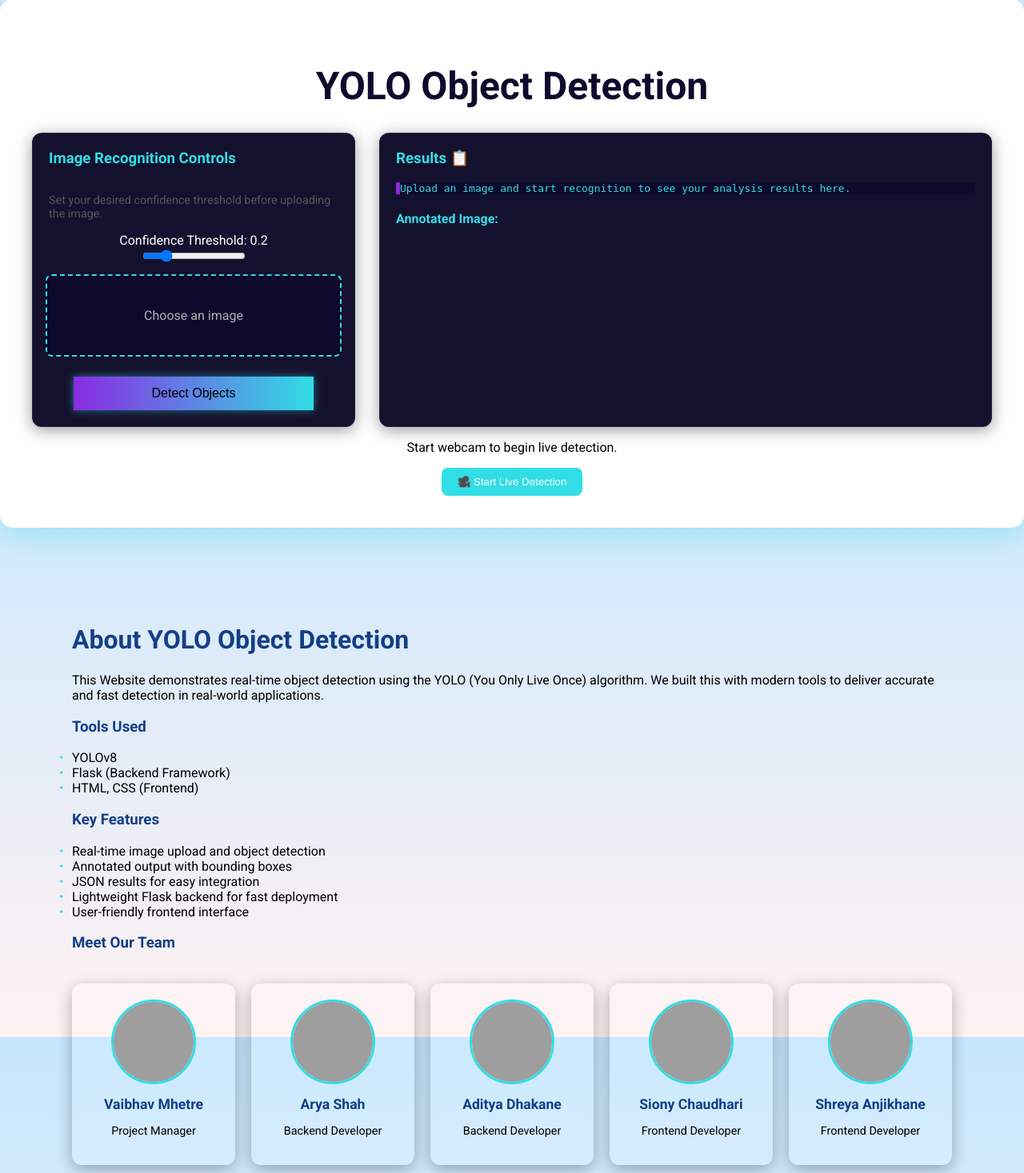
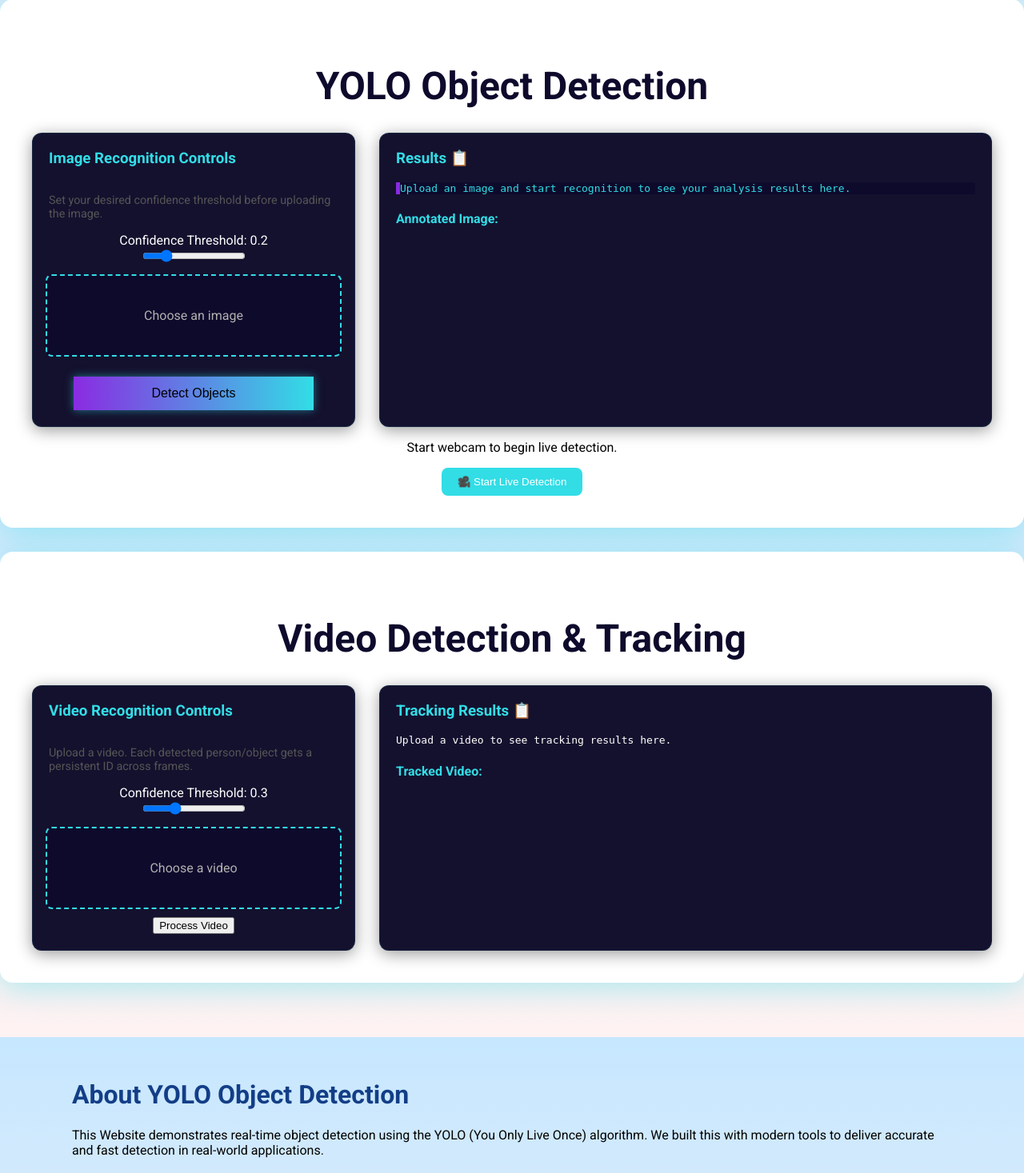
Before and after one commit to aadi8067/AI-Public-Safety-Video-Monitor-Using-Computer-Vision-and-Agentic-AI, a Flask app: page / in a window 1280 px wide. Shown: the part 1103-2570 px from the top of the page at 80% size. Run offline with Flask 3, Linux system fonts and the light colour scheme; grey boxes are pictures that could not be loaded.

Commit message:
updated video ui

```diff
--- a/templates/index.html
+++ b/templates/index.html
@@ -116,6 +116,38 @@
 </button>
         </div>
 
+        <div class="container studio-container" id="video-section">
+        <h2>Video Detection &amp; Tracking</h2>
+
+        <div class="detection-studio-layout">
+            <div class="controls-panel">
+                <h3>Video Recognition Controls</h3>
+                <form id="videoUploadForm" class="upload-form">
+                    <p style="font-size:0.9rem; color:#555; margin-bottom:5px;">
+                        Upload a video. Each detected person/object gets a persistent ID across frames.
+                    </p>
+                    <label for="videoConfidenceSlider" style="margin-top:10px; display:block;">
+                        Confidence Threshold: <span id="videoConfidenceValue">0.3</span>
+                    </label>
+                    <input type="range" id="videoConfidenceSlider" name="confidence" min="0" max="1" step="0.05" value="0.3">
+
+                    <label for="videoInput" class="upload-label" id="videoUploadLabel">Choose a video</label>
+                    <input type="file" name="video" id="videoInput" accept="video/*" required>
+                    <span id="videoFileNameDisplay" style="margin-left:10px; font-size:0.9rem; color:#555;"></span>
+                    <button type="submit" id="detectVideoButton">Process Video</button>
+                </form>
+            </div>
+
+            <div class="results-panel">
+                <h3>Tracking Results 📋</h3>
+                <div class="result-box-wrapper">
+                    <pre id="videoResultBox" class="placeholder">Upload a video to see tracking results here.</pre>
+                </div>
+                <h4>Tracked Video:</h4>
+                <video id="trackedVideo" controls style="width:100%; border-radius:10px; display:none;"></video>
+            </div>
+        </div>
+    </div>
 
         <div class="about-section" id="about">
             <h1>About YOLO Object Detection</h1>
@@ -312,6 +344,63 @@ window.addEventListener('scroll', () => {
 });
 
 window.addEventListener('load', setActiveLink);
+
+const videoUploadForm = document.getElementById('videoUploadForm');
+const videoConfidenceSlider = document.getElementById('videoConfidenceSlider');
+const videoConfidenceValue = document.getElementById('videoConfidenceValue');
+const videoInput = document.getElementById('videoInput');
+const videoFileNameDisplay = document.getElementById('videoFileNameDisplay');
+const videoResultBox = document.getElementById('videoResultBox');
+const trackedVideo = document.getElementById('trackedVideo');
+
+videoConfidenceSlider.addEventListener('input', () => {
+    videoConfidenceValue.textContent = videoConfidenceSlider.value;
+});
+
+videoInput.addEventListener('change', () => {
+    if (videoInput.files.length > 0) {
+        videoFileNameDisplay.textContent = videoInput.files[0].name;
+    }
+});
+
+videoUploadForm.addEventListener('submit', async (e) => {
+    e.preventDefault();
+
+    const file = videoInput.files[0];
+    if (!file) return;
+
+    const formData = new FormData();
+    formData.append('video', file);
+    formData.append('confidence', videoConfidenceSlider.value);
+
+    videoResultBox.textContent = "Processing video... this can take a while depending on length.";
+    trackedVideo.style.display = 'none';
+
+    try {
+        const response = await fetch('/detect_video', {
+            method: 'POST',
+            body: formData
+        });
+
+        const data = await response.json();
+
+        if (data.error) {
+            videoResultBox.textContent = "Error: " + data.error;
+            return;
+        }
+
+        videoResultBox.textContent =
+            `Frames processed: ${data.frames_processed}\n` +
+            `Max people count in a single frame: ${data.max_people_count}`;
+
+        trackedVideo.src = data.output_video + '?t=' + Date.now();
+        trackedVideo.load();
+        trackedVideo.style.display = 'block';
+
+    } catch (err) {
+        videoResultBox.textContent = "Request failed: " + err.message;
+    }
+});
 </script>
 
 
```
Also changed, not shown: templates/about.html (line endings or trailing spaces), templates/contact.html (line endings or trailing spaces), templates/results.html (line endings or trailing spaces).
